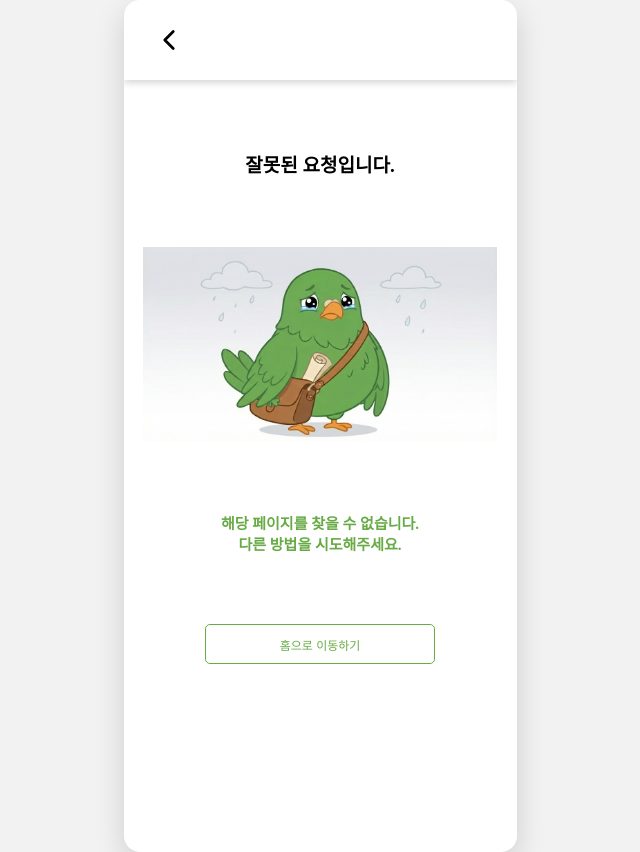
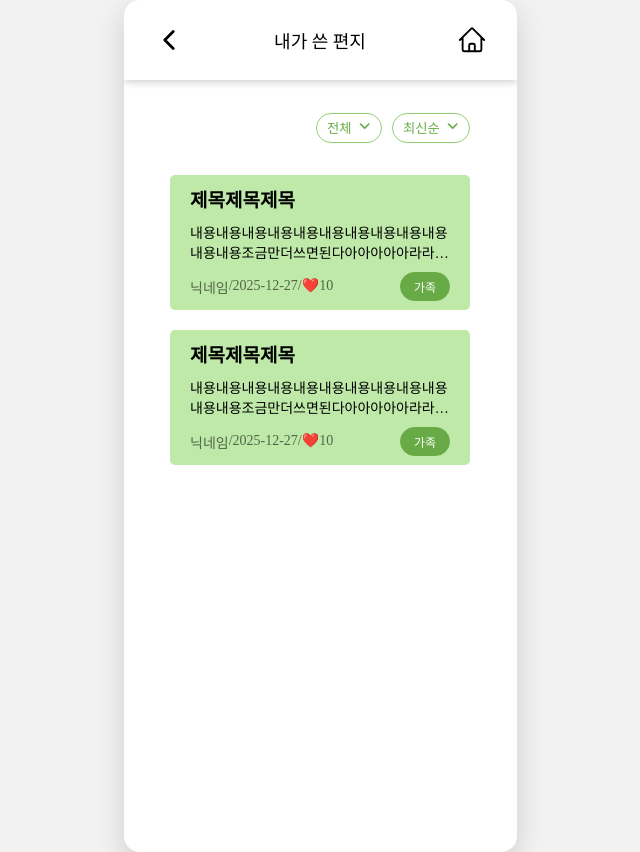
Before and after one commit to seoyoon127/goodluckbuddy_frontend, a React (Vite) app: page /my/letter in a window 1280 px wide. Shown: the whole page, without its empty margins (320-960 px from the left). Built offline with nearby package versions, Linux system fonts and the light colour scheme.

Commit message:
feat: 내가 쓴 편지, 댓글 페이지 구현 #8

```diff
--- a/src/layout/LetterListLayout.jsx
+++ b/src/layout/LetterListLayout.jsx
@@ -1,5 +1,4 @@
 import styled from "styled-components";
-import Navbar from "../components/navbar/navbar";
 import DropdownMenu from "../components/menu/DropdownMenu"
 import categories from "../data/categories"
 import { useState} from "react";
--- /dev/null
+++ b/src/pages/MyLetterPage.jsx
@@ -0,0 +1,23 @@
+import styled from "styled-components";
+import Navbar from "../components/navbar/navbar";
+import LetterList from "../layout/LetterListLayout";
+
+
+const MyLetterPage = () => {
+    return (
+        <>
+            <Page>
+                <Navbar title={"내가 쓴 편지"}/>
+                <LetterList/>
+            </Page>
+        </>
+    )
+}
+
+export default MyLetterPage;
+
+const Page = styled.div`
+     min-height: calc(100vh - 80px);
+    display: flex;
+    flex-direction: column;
+`;
--- /dev/null
+++ b/src/pages/MyReplyPage.jsx
@@ -0,0 +1,23 @@
+import styled from "styled-components";
+import Navbar from "../components/navbar/navbar";
+import LetterList from "../layout/LetterListLayout";
+
+
+const MyReplyPage = () => {
+    return (
+        <>
+            <Page>
+                <Navbar title={"내가 쓴 댓글"}/>
+                <LetterList/>
+            </Page>
+        </>
+    )
+}
+
+export default MyReplyPage;
+
+const Page = styled.div`
+     min-height: calc(100vh - 80px);
+    display: flex;
+    flex-direction: column;
+`;
```
Also changed, not shown: src/router/router.jsx (+10 -0 lines).
